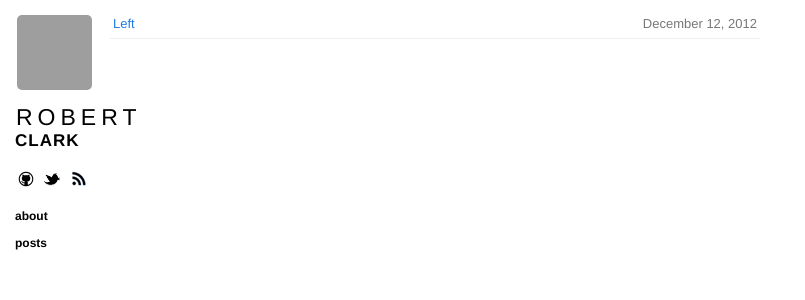
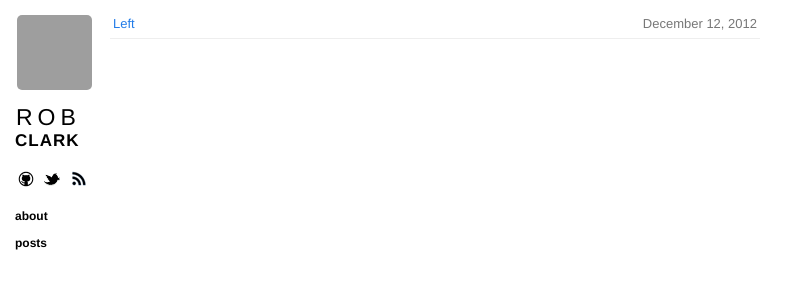
Before and after one commit to lojack/blog, a Jekyll site: the page built from index.html, in a window 1280 px wide. Shown: the top 300 px of the page, without its empty margins (0-805 px from the left). Built offline with Jekyll 4.4.1, drawn with Linux system fonts in a browser that asks for light colours; nearby versions of some CDN libraries; Markdown is read by kramdown in place of the engine named in the settings; grey boxes are pictures that could not be loaded.

Commit message:
changed name, because the styling doesn't support long names

```diff
--- a/_config.yml
+++ b/_config.yml
@@ -5,7 +5,7 @@ auto: true
 rdiscount:
   extensions: [smart]
 
-name: Robert Clark
+name: Rob Clark
 url: http://rclark.info
 description: A fantastic blog that is fantastic.
 twitter: lojak
```
